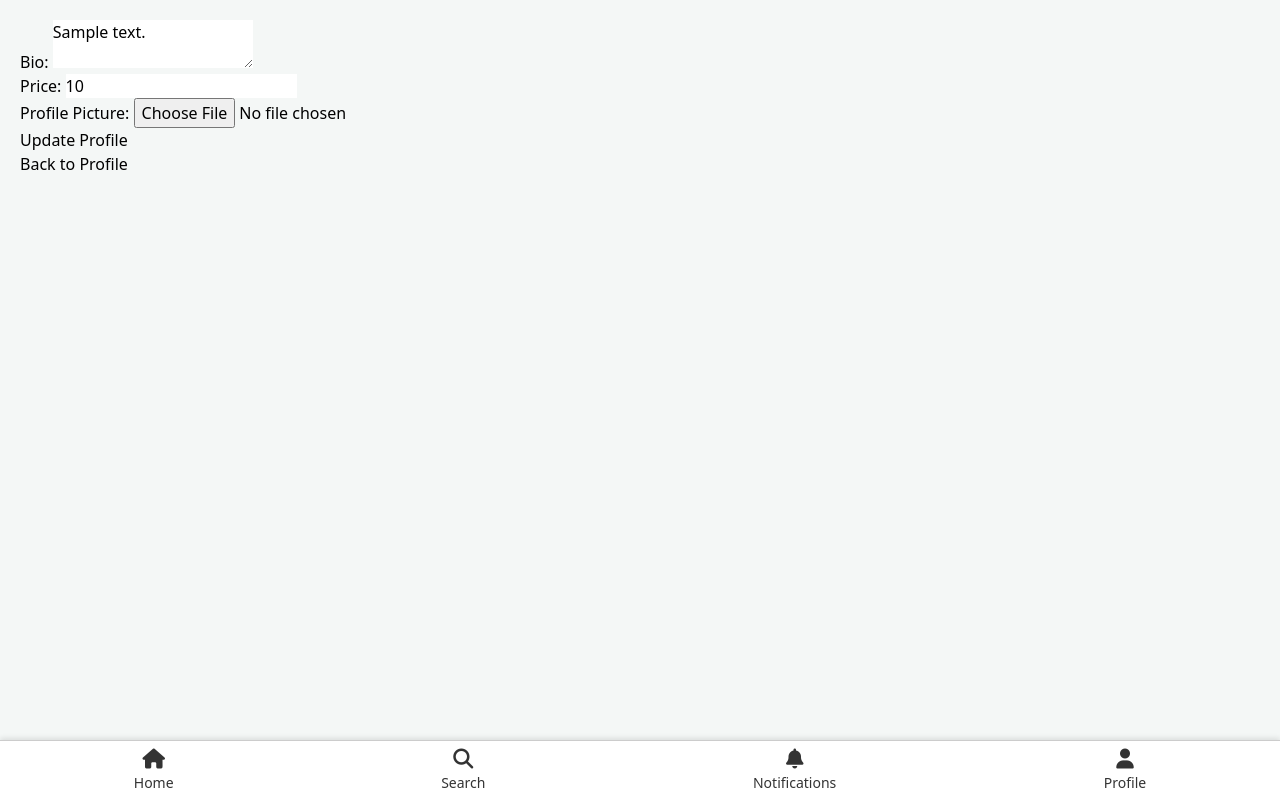
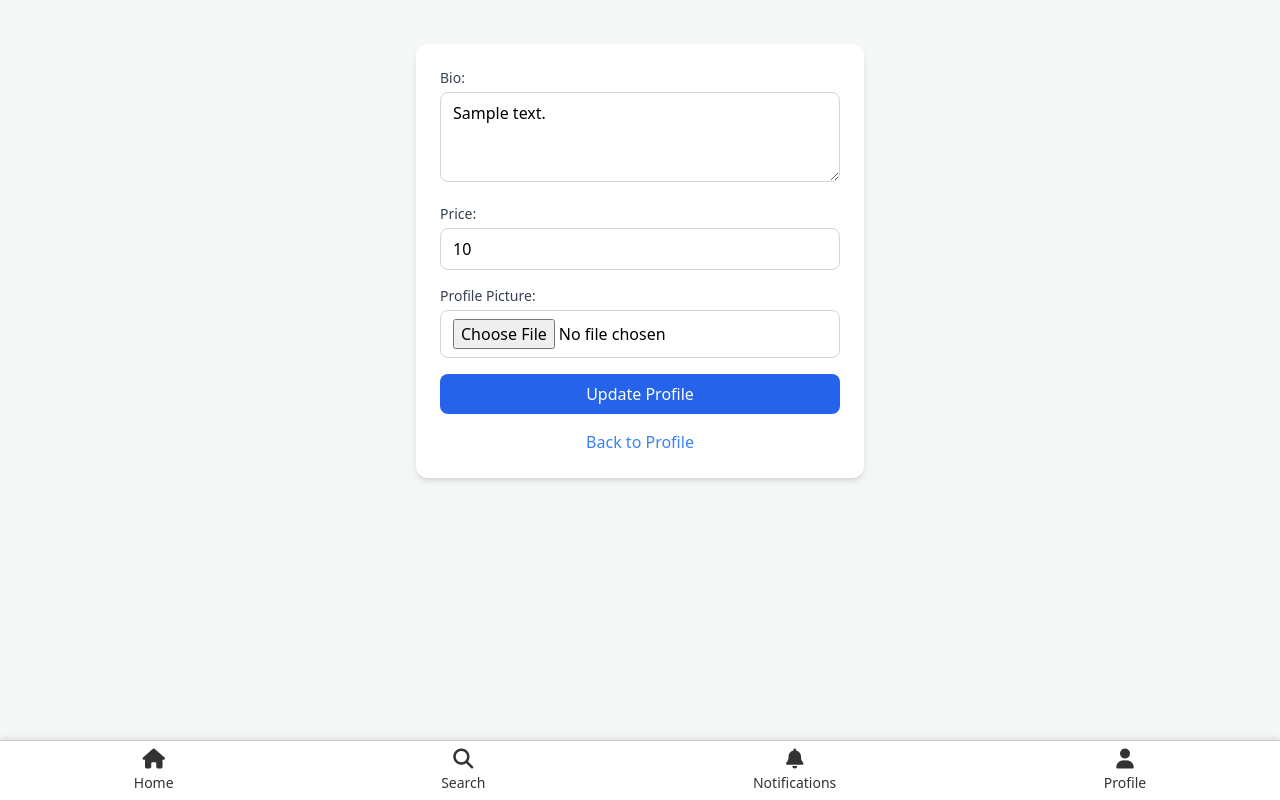
Before and after one commit to Phoenix-star-tech/helper, a Flask app: page /edit_profile in a window 1280 px wide. Run offline with Flask 3, Linux system fonts and the light colour scheme; the visitor is signed in with stand-in values (Sample User, id 1); a database or web service that is not in the repository returns one stand-in record (values such as "Sample title"); some libraries are stand-ins or nearby versions.

Commit message:
Update edit_profile.html

```diff
--- a/templates/edit_profile.html
+++ b/templates/edit_profile.html
@@ -2,26 +2,42 @@
 
 {% block title %}Notifications - Mr. Helper{% endblock %}
 
-{% block content %}<form method="POST" enctype="multipart/form-data">
-    <label>Bio:</label>
-    <textarea name="bio">{{ user.bio }}</textarea><br>
+{% block content %}
+<div class="max-w-md mx-auto bg-white p-6 rounded-xl shadow-md mt-6">
+    <form method="POST" enctype="multipart/form-data" class="space-y-4">
+        <div>
+            <label class="block text-sm font-medium text-gray-700 mb-1">Bio:</label>
+            <textarea name="bio" rows="3"
+                class="w-full px-3 py-2 border border-gray-300 rounded-lg focus:outline-none focus:ring-2 focus:ring-blue-500">{{ user.bio }}</textarea>
+        </div>
 
-    <label>Price:</label>
-    <input type="text" name="price" value="{{ user.price }}"><br>
+        <div>
+            <label class="block text-sm font-medium text-gray-700 mb-1">Price:</label>
+            <input type="text" name="price" value="{{ user.price }}"
+                class="w-full px-3 py-2 border border-gray-300 rounded-lg focus:outline-none focus:ring-2 focus:ring-blue-500" />
+        </div>
 
-    <label>Profile Picture:</label>
-    <input type="file" name="profile_pic"><br>
+        <div>
+            <label class="block text-sm font-medium text-gray-700 mb-1">Profile Picture:</label>
+            <input type="file" name="profile_pic"
+                class="w-full px-3 py-2 border border-gray-300 rounded-lg file:mr-4 file:py-2 file:px-4 file:rounded file:border-0 file:text-sm file:font-semibold file:bg-blue-50 file:text-blue-700 hover:file:bg-blue-100" />
+        </div>
 
-    <button type="submit">Update Profile</button>
-</form>
-    <a href="{{ url_for('profile', username=user.username) }}">Back to Profile</a>
+        <button type="submit"
+            class="w-full bg-blue-600 text-white py-2 px-4 rounded-lg hover:bg-blue-700 transition">Update Profile</button>
+    </form>
+
+    <div class="mt-4 text-center">
+        <a href="{{ url_for('profile', username=user.username) }}"
+            class="text-blue-500 hover:underline">Back to Profile</a>
+    </div>
 
     {% if error %}
-        <p style="color: red;">{{ error }}</p>
+    <p class="text-red-600 mt-4 text-sm text-center">{{ error }}</p>
     {% endif %}
 
     {% if success %}
-        <p style="color: green;">{{ success }}</p>
+    <p class="text-green-600 mt-4 text-sm text-center">{{ success }}</p>
     {% endif %}
-
+</div>
 {% endblock %}
```
